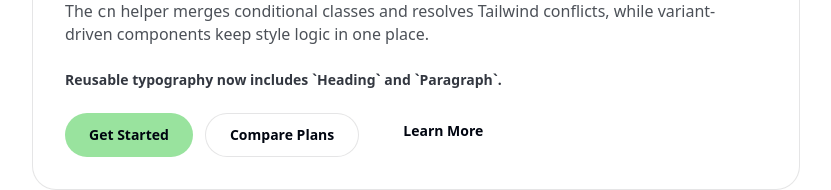
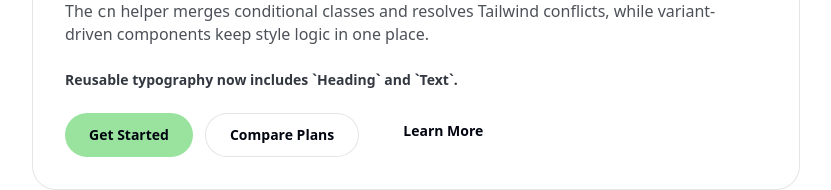
Before and after one commit to zahidhasanemran/crypto-landing-page, a Next.js app: page / in a window 1280 px wide. Shown: the part 258-448 px from the top of the page, without its empty margins (224-1055 px from the left). Built offline with nearby package versions, Linux system fonts and the light colour scheme.

Commit message:
Rename Paragraph to Text and move type tokens into theme

```diff
--- a/src/app/globals.css
+++ b/src/app/globals.css
@@ -3,24 +3,7 @@
 @theme {
   --font-dm: var(--font-dm-sans);
 
-  /* Crypgo palette from Figma node 46:55 */
-  --color-primary-100: #99e39e;
-  --color-primary-10: rgb(153 227 158 / 0.1);
-
-  --color-black-100: #000510;
-  --color-black-10: rgb(0 5 16 / 0.1);
-
-  --color-white-100: #ffffff;
-  --color-white-80: rgb(255 255 255 / 0.8);
-  --color-white-60: rgb(255 255 255 / 0.6);
-  --color-white-40: rgb(255 255 255 / 0.4);
-  --color-white-20: rgb(255 255 255 / 0.2);
-  --color-white-10: rgb(255 255 255 / 0.1);
-  --color-white-5: rgb(255 255 255 / 0.05);
-}
-
-:root {
-  /* Typography scale in rem to keep unit usage consistent project-wide. */
+  /* Typography scale (rem-only) */
   --type-heading-h1-size: 4.5rem;
   --type-heading-h1-line: 5.4rem;
   --type-heading-h1-tracking: -0.027rem;
@@ -45,17 +28,32 @@
   --type-heading-h6-line: 1.2rem;
   --type-heading-h6-tracking: -0.006rem;
 
-  --type-paragraph-lg-size: 1.125rem;
-  --type-paragraph-lg-line: 1.575rem;
+  --type-text-lg-size: 1.125rem;
+  --type-text-lg-line: 1.575rem;
 
-  --type-paragraph-md-size: 1rem;
-  --type-paragraph-md-line: 1.4rem;
+  --type-text-md-size: 1rem;
+  --type-text-md-line: 1.4rem;
 
-  --type-paragraph-sm-size: 0.875rem;
-  --type-paragraph-sm-line: 1.225rem;
+  --type-text-sm-size: 0.875rem;
+  --type-text-sm-line: 1.225rem;
 
-  --type-paragraph-xs-size: 0.875rem;
-  --type-paragraph-xs-line: 1.225rem;
+  --type-text-xs-size: 0.875rem;
+  --type-text-xs-line: 1.225rem;
 
-  --type-paragraph-tracking: 0rem;
+  --type-text-tracking: 0rem;
+
+  /* Crypgo palette from Figma node 46:55 */
+  --color-primary-100: #99e39e;
+  --color-primary-10: rgb(153 227 158 / 0.1);
+
+  --color-black-100: #000510;
+  --color-black-10: rgb(0 5 16 / 0.1);
+
+  --color-white-100: #ffffff;
+  --color-white-80: rgb(255 255 255 / 0.8);
+  --color-white-60: rgb(255 255 255 / 0.6);
+  --color-white-40: rgb(255 255 255 / 0.4);
+  --color-white-20: rgb(255 255 255 / 0.2);
+  --color-white-10: rgb(255 255 255 / 0.1);
+  --color-white-5: rgb(255 255 255 / 0.05);
 }
--- a/src/app/page.tsx
+++ b/src/app/page.tsx
@@ -1,6 +1,6 @@
 import { Button } from "@/components/ui/button";
 import { Heading } from "@/components/ui/heading";
-import { Paragraph } from "@/components/ui/paragraph";
+import { Text } from "@/components/ui/text";
 
 export default function Home() {
   return (
@@ -10,15 +10,15 @@ export default function Home() {
         <Heading level="h3" as="h1">
           Shared utilities for cleaner Tailwind + CVA components
         </Heading>
-        <Paragraph size="md" className="max-w-2xl text-black-100/70">
+        <Text size="md" className="max-w-2xl text-black-100/70">
           The <code>cn</code> helper merges conditional classes and resolves
           Tailwind conflicts, while variant-driven components keep style logic in
           one place.
-        </Paragraph>
+        </Text>
 
-        <Paragraph size="sm" weight="semibold" className="text-black-100/80">
-          Reusable typography now includes `Heading` and `Paragraph`.
-        </Paragraph>
+        <Text size="sm" weight="semibold" className="text-black-100/80">
+          Reusable typography now includes `Heading` and `Text`.
+        </Text>
 
         <div className="flex flex-wrap gap-3">
           <Button>Get Started</Button>
--- a/src/components/ui/paragraph.tsx
+++ /dev/null
@@ -1,50 +0,0 @@
-import { cva, type VariantProps } from "class-variance-authority";
-import type { ComponentPropsWithoutRef, ElementType } from "react";
-
-import { cn } from "@/lib/utils";
-
-const paragraphVariants = cva(
-  "font-dm text-black-100 tracking-[var(--type-paragraph-tracking)]",
-  {
-  variants: {
-    size: {
-      lg: "text-[length:var(--type-paragraph-lg-size)] leading-[var(--type-paragraph-lg-line)]",
-      md: "text-[length:var(--type-paragraph-md-size)] leading-[var(--type-paragraph-md-line)]",
-      sm: "text-[length:var(--type-paragraph-sm-size)] leading-[var(--type-paragraph-sm-line)]",
-      xs: "text-[length:var(--type-paragraph-xs-size)] leading-[var(--type-paragraph-xs-line)]",
-    },
-    weight: {
-      regular: "font-normal",
-      semibold: "font-semibold",
-    },
-  },
-  defaultVariants: {
-    size: "md",
-    weight: "regular",
-  },
-});
-
-type ParagraphOwnProps<T extends ElementType> = {
-  as?: T;
-  className?: string;
-} & VariantProps<typeof paragraphVariants>;
-
-type ParagraphProps<T extends ElementType> = ParagraphOwnProps<T> &
-  Omit<ComponentPropsWithoutRef<T>, keyof ParagraphOwnProps<T>>;
-
-export function Paragraph<T extends ElementType = "p">({
-  as,
-  size,
-  weight,
-  className,
-  ...props
-}: ParagraphProps<T>) {
-  const Component = as ?? "p";
-
-  return (
-    <Component
-      className={cn(paragraphVariants({ size, weight }), className)}
-      {...props}
-    />
-  );
-}
--- /dev/null
+++ b/src/components/ui/text.tsx
@@ -0,0 +1,45 @@
+import { cva, type VariantProps } from "class-variance-authority";
+import type { ComponentPropsWithoutRef, ElementType } from "react";
+
+import { cn } from "@/lib/utils";
+
+const textVariants = cva("font-dm text-black-100 tracking-[var(--type-text-tracking)]", {
+  variants: {
+    size: {
+      lg: "text-[length:var(--type-text-lg-size)] leading-[var(--type-text-lg-line)]",
+      md: "text-[length:var(--type-text-md-size)] leading-[var(--type-text-md-line)]",
+      sm: "text-[length:var(--type-text-sm-size)] leading-[var(--type-text-sm-line)]",
+      xs: "text-[length:var(--type-text-xs-size)] leading-[var(--type-text-xs-line)]",
+    },
+    weight: {
+      regular: "font-normal",
+      semibold: "font-semibold",
+    },
+  },
+  defaultVariants: {
+    size: "md",
+    weight: "regular",
+  },
+});
+
+type TextOwnProps<T extends ElementType> = {
+  as?: T;
+  className?: string;
+} & VariantProps<typeof textVariants>;
+
+type TextProps<T extends ElementType> = TextOwnProps<T> &
+  Omit<ComponentPropsWithoutRef<T>, keyof TextOwnProps<T>>;
+
+export function Text<T extends ElementType = "p">({
+  as,
+  size,
+  weight,
+  className,
+  ...props
+}: TextProps<T>) {
+  const Component = as ?? "p";
+
+  return (
+    <Component className={cn(textVariants({ size, weight }), className)} {...props} />
+  );
+}
```
Also changed, not shown: 1 other file (tests, documents, lock files or other folders).
